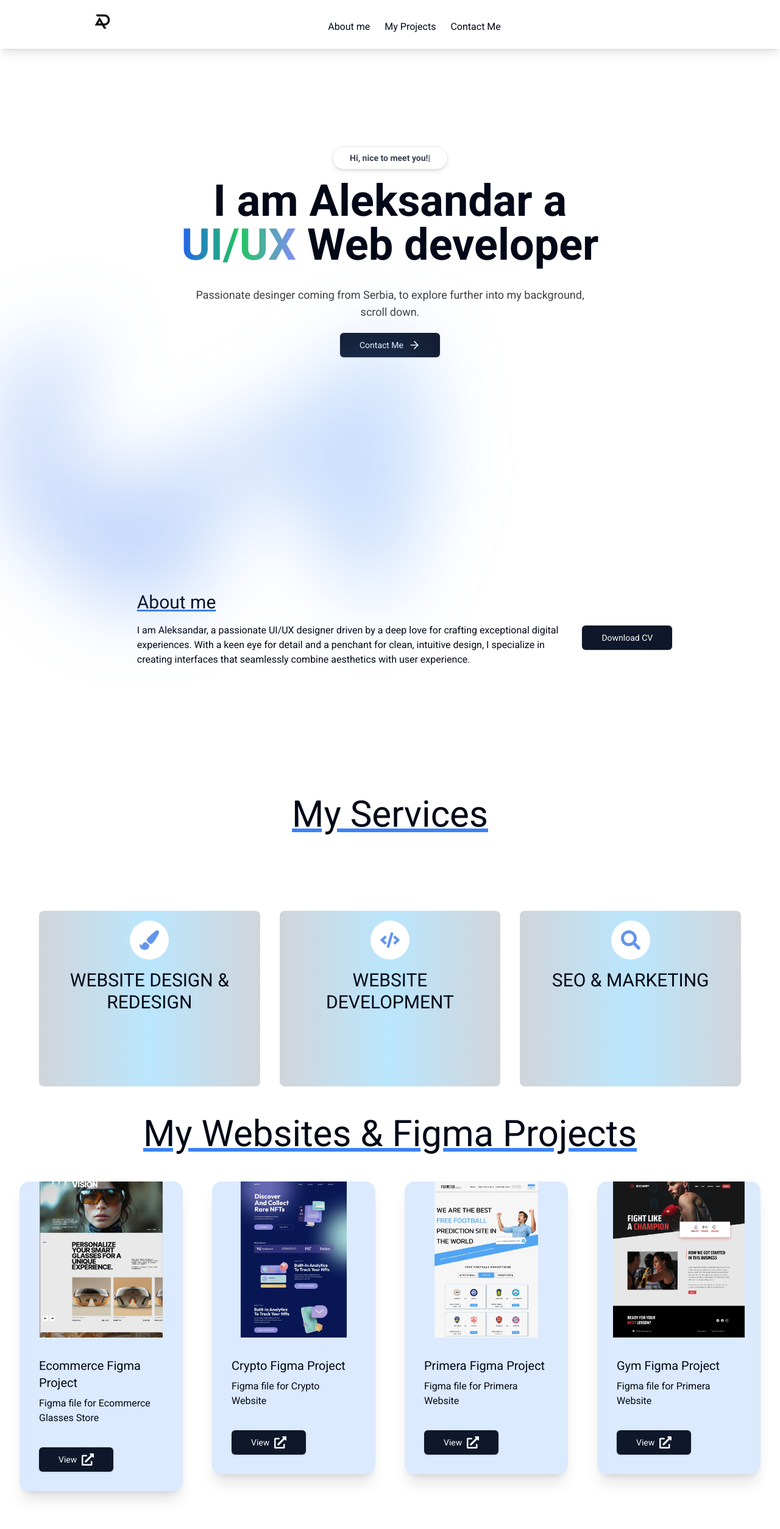
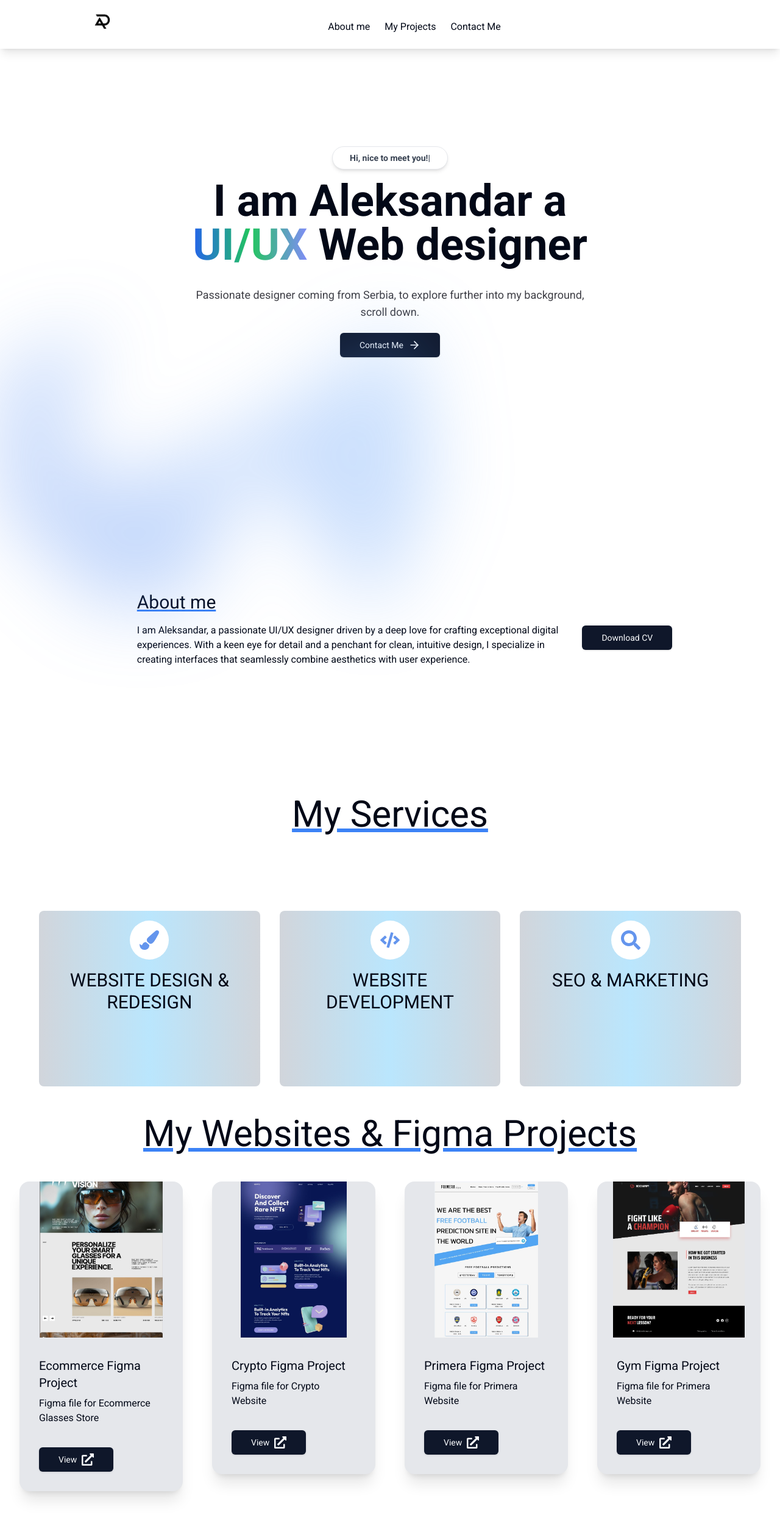
Before and after one commit to Aleksandar22full/my-website, a Next.js app: page / in a window 1280 px wide. Shown: the top 2508 px of the page at 61% size. Built offline with nearby package versions, Linux system fonts and the light colour scheme.

Commit message:
color and cv replacement

```diff
--- a/app/page.tsx
+++ b/app/page.tsx
@@ -30,10 +30,10 @@ export default function Home() {
           <span className="bg-gradient-to-r from-blue-600 via-green-500 to-indigo-400 inline-block text-transparent bg-clip-text">
             UI/UX
           </span>{' '}
-          Web developer
+          Web designer
         </h1>
         <p className="mt-8 max-w-prose text-zinc-700 sm:text-lg">
-          Passionate desinger coming from Serbia, to explore further into my
+          Passionate designer coming from Serbia, to explore further into my
           background, scroll down.
         </p>
         <Link
--- a/components/ProjectItem.tsx
+++ b/components/ProjectItem.tsx
@@ -7,7 +7,7 @@ import { FaExternalLinkAlt } from 'react-icons/fa'
 
 export default function ProjectItem({ project }: { project: Project }) {
   return (
-    <div className="card bg-blue-100 shadow-xl mb-4">
+    <div className="card bg-gray-200 shadow-xl mb-4">
       <figure>
         <Link target="_blank" href={project.link}>
           <Image
```
Also changed, not shown: 1 other file (tests, documents, lock files or other folders).
